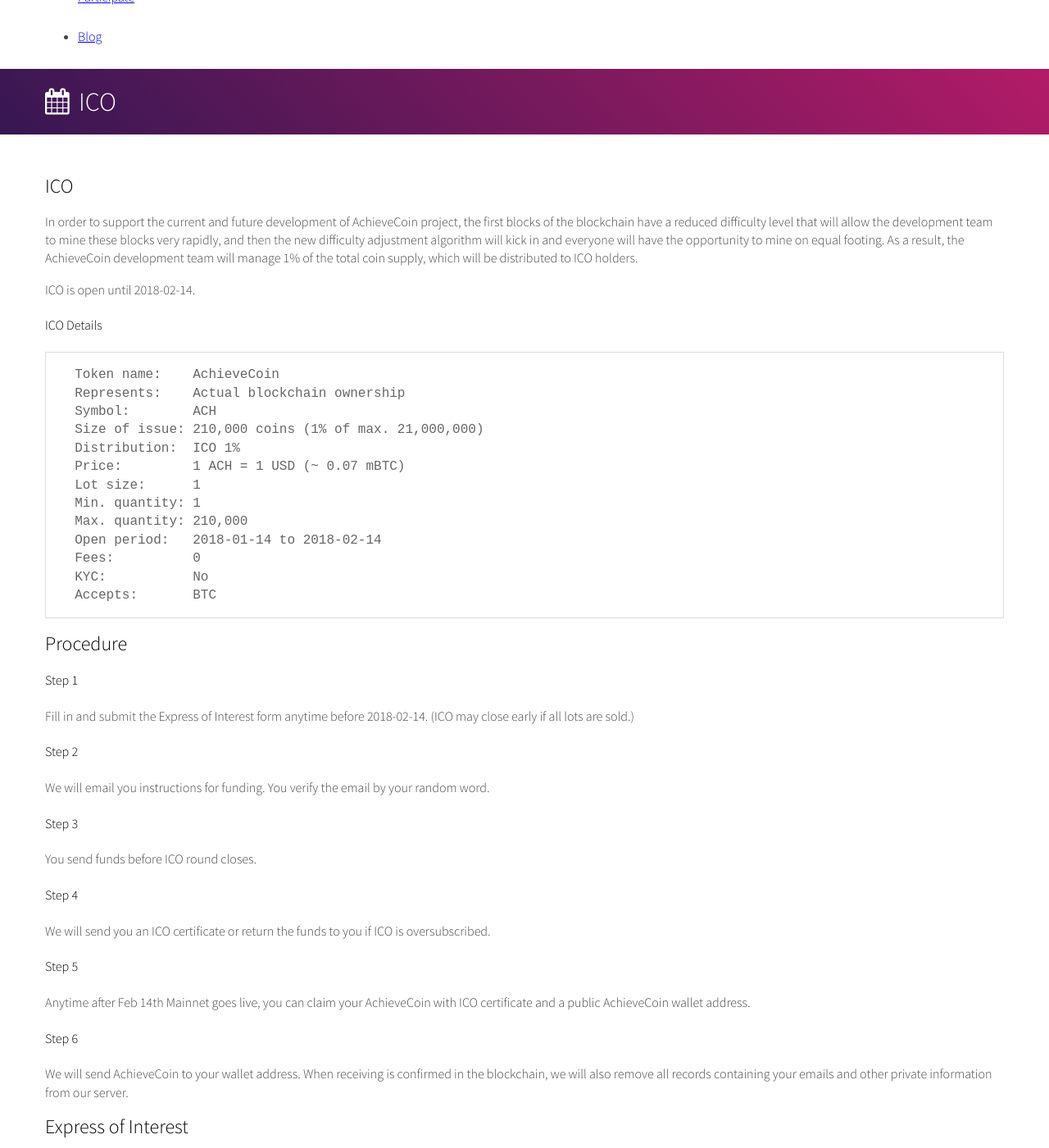
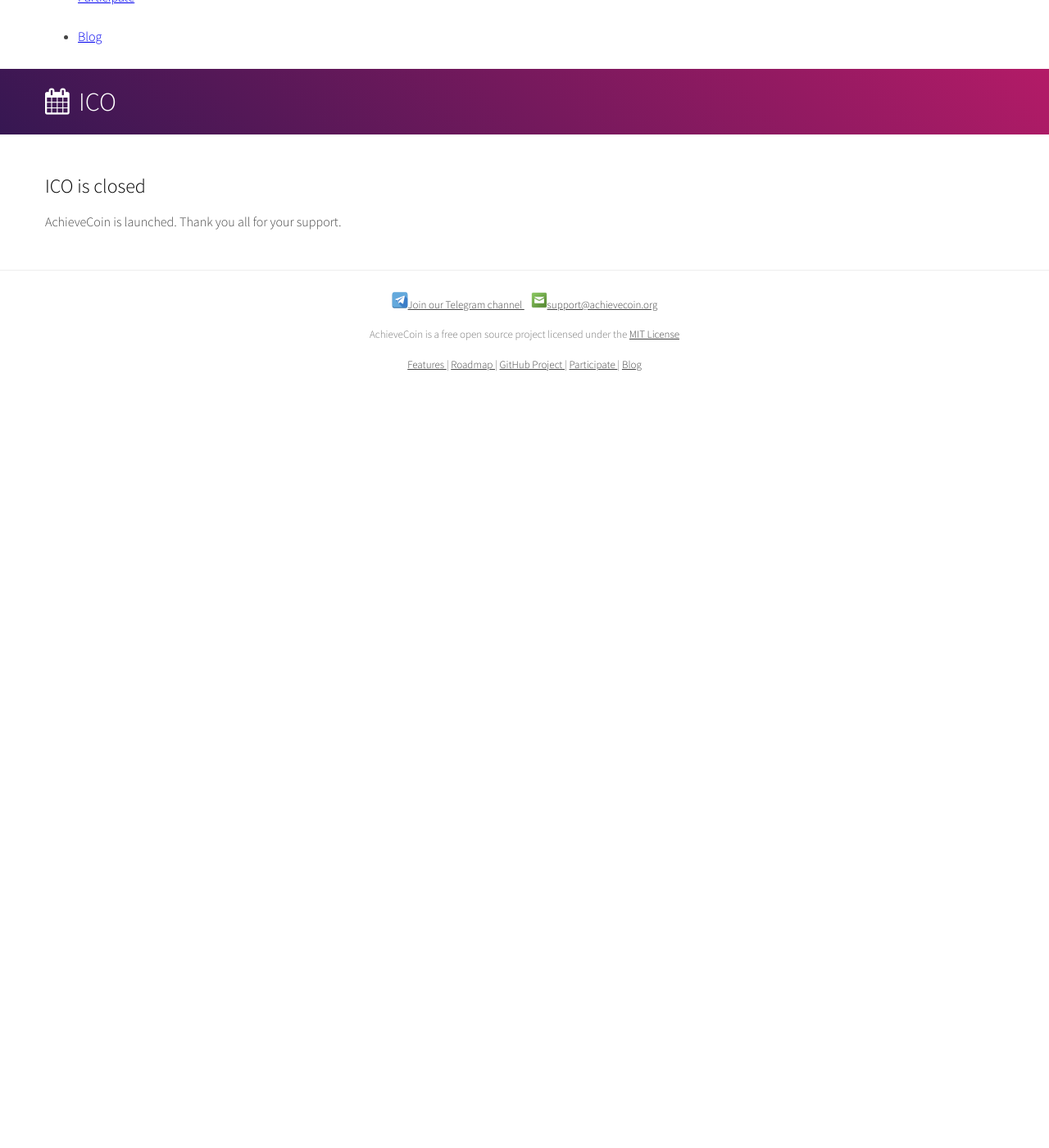
Before and after one commit to blackdataca/My-Radio-App, a Jekyll site: the page built from ico.md, in a window 1280 px wide and 1400 px high, scrolled down 244 px. Shown: the whole window at 82% size. Built offline with Jekyll 4.4.1, drawn with Linux system fonts in a browser that asks for light colours; nearby versions of some CDN libraries; after the commit the page ends 900 px from its top, so only the background shows below that; some of the changed text lies outside the part shown.

Commit message:
ico closed

````diff
--- a/ico.md
+++ b/ico.md
@@ -9,71 +9,7 @@ toc:
 published: true
 ---
 
-ICO <a id="ico"></a>
+ICO is closed <a id="ico"></a>
 -------
 
-In order to support the current and future development of AchieveCoin project, the first blocks of the blockchain have a reduced difficulty level that will allow the development team to mine these blocks very rapidly, and then the new difficulty adjustment algorithm will kick in and everyone will have the opportunity to mine on equal footing. As a result, the AchieveCoin development team will manage 1% of the total coin supply, which will be distributed to ICO holders.
-
-ICO is open until 2018-02-14.
-
-#### ICO Details ####
-
-```
-  Token name:    AchieveCoin
-  Represents:    Actual blockchain ownership
-  Symbol:        ACH
-  Size of issue: 210,000 coins (1% of max. 21,000,000)
-  Distribution:  ICO 1%
-  Price:         1 ACH = 1 USD (~ 0.07 mBTC)
-  Lot size:      1
-  Min. quantity: 1
-  Max. quantity: 210,000
-  Open period:   2018-01-14 to 2018-02-14
-  Fees:          0
-  KYC:           No
-  Accepts:       BTC
-```
-
-
-
-Procedure <a id="procedure"></a>
-------------
-
-#### Step 1
-Fill in and submit the Express of Interest form anytime before 2018-02-14. (ICO may close early if all lots are sold.)
-
-#### Step 2
-We will email you instructions for funding. You verify the email by your random word.
-
-#### Step 3
-You send funds before ICO round closes.
-
-#### Step 4
-We will send you an ICO certificate or return the funds to you if ICO is oversubscribed.
-
-#### Step 5
-Anytime after Feb 14th Mainnet goes live, you can claim your AchieveCoin with ICO certificate and a public AchieveCoin wallet address.
-
-#### Step 6
-We will send AchieveCoin to your wallet address. When receiving is confirmed in the blockchain, we will also remove all records containing your emails and other private information from our server.
-
-
-
-Express of Interest <a id="express-interest"></a>
-------
-
-By submitting this form you understand and agree that we provide neither investment advice nor offer to buy or sell investment, product or service of any kind, and you understand the risks associated with digital currency and invest responsibly.
-<pre>
-<form action="https://formspree.io/ico@achievecoin.org" method="POST">
-    Funding method:                   BTC
-    Price:                            0.000073 BTC (~ 0.07 mBTC, ~ 1 USD) per ACH
-    Size:                             Maximum 210,000
-    Order limitations:                Min.: 1 Max.: 210,000
-    Quantity:                         <input type="text" name="qty"> ACH
-    Your email address:               <input type="email" name="replyto">
-    Enter a random word:              <input type="text" name="random">
-    Where did you hear about this ICO:<input type="text" name="where">
-    To confirm and place this request, select Submit.
-    <input type="submit" value="Submit">
-</form>
-</pre>
+AchieveCoin is launched. Thank you all for your support.
````
